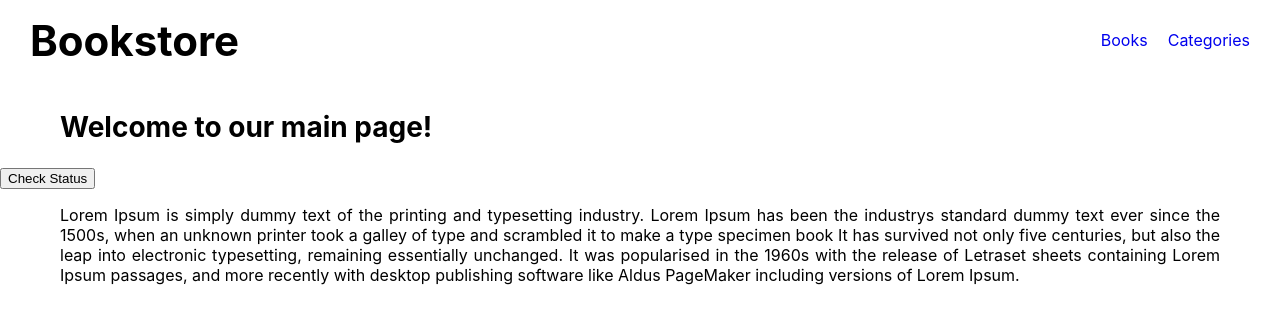
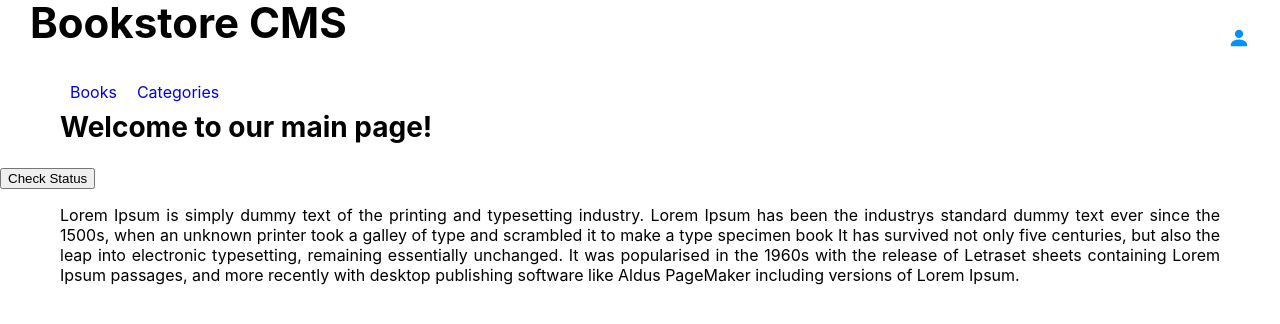
Before and after one commit to Kidd254/Bookstore-React-Redux, a React (Create React App) app: page /categories in a window 1280 px wide. Shown: the top 324 px of the page. Built offline with nearby package versions, Linux system fonts and the light colour scheme.

Commit message:
add classes and properties no nav bar

```diff
--- a/src/components/Navigation.js
+++ b/src/components/Navigation.js
@@ -1,10 +1,13 @@
+/* eslint-disable import/no-extraneous-dependencies */
+import { BsFillPersonFill } from 'react-icons/bs';
 import { NavLink } from 'react-router-dom';
 import styles from '../Styles/Navigation.css';
 
 function Navbar() {
   return (
     <nav className={styles.nav}>
-      <h1 className={styles.h1}>Bookstore</h1>
+      <div className={styles.left}>
+        <h1 className={styles.h1}>Bookstore CMS</h1>
         <ul className={styles.ul}>
           <li className={styles.li}>
             <NavLink
@@ -29,6 +32,15 @@ function Navbar() {
             </NavLink>
           </li>
         </ul>
+      </div>
+      <div className={styles.rigth}>
+        <div className={styles.iconBtn}>
+          <BsFillPersonFill
+            color="#0290ff"
+            size={22}
+          />
+        </div>
+      </div>
     </nav>
   );
 }
```
Lines whose indentation alone changed are shown as unchanged.
